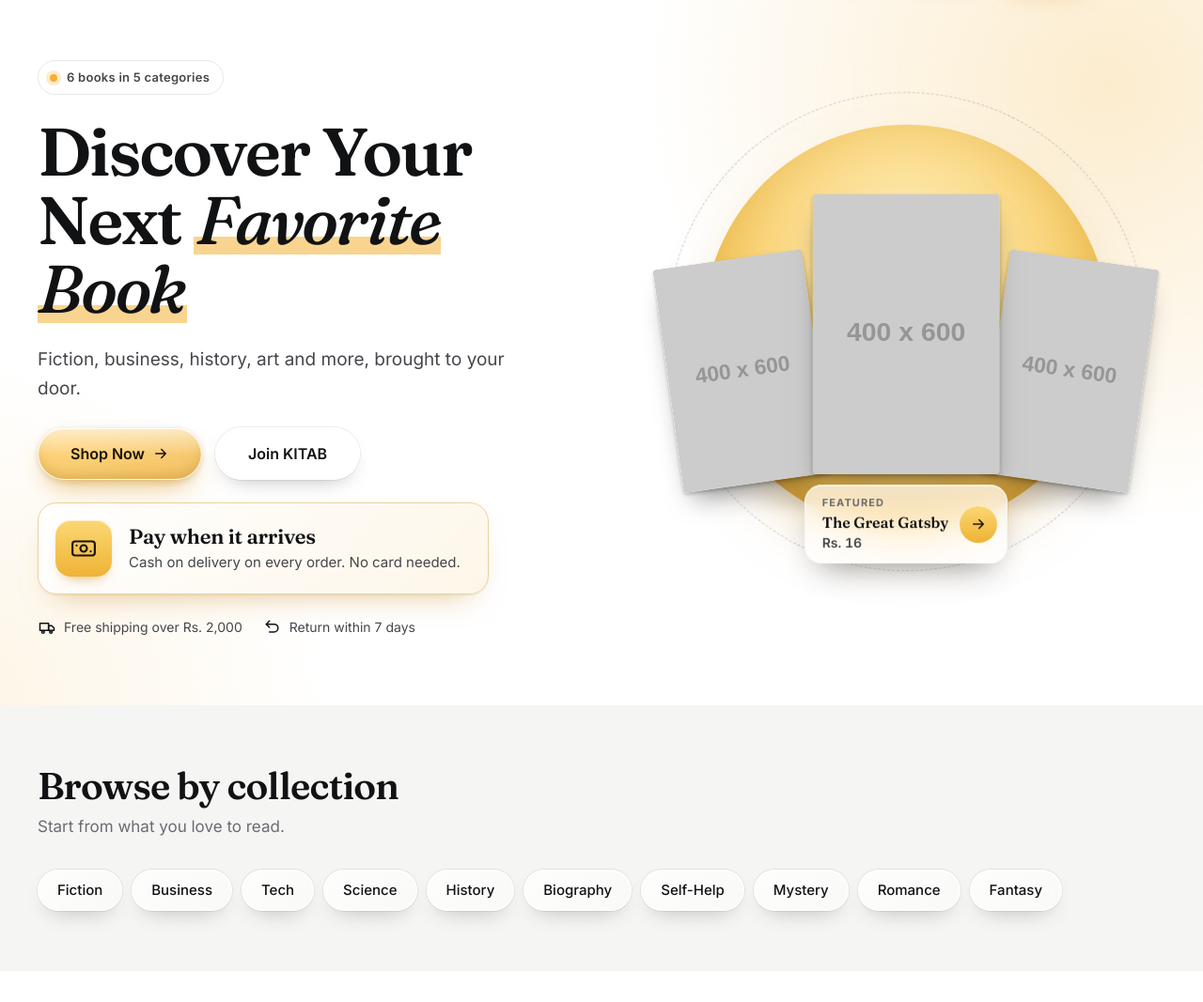
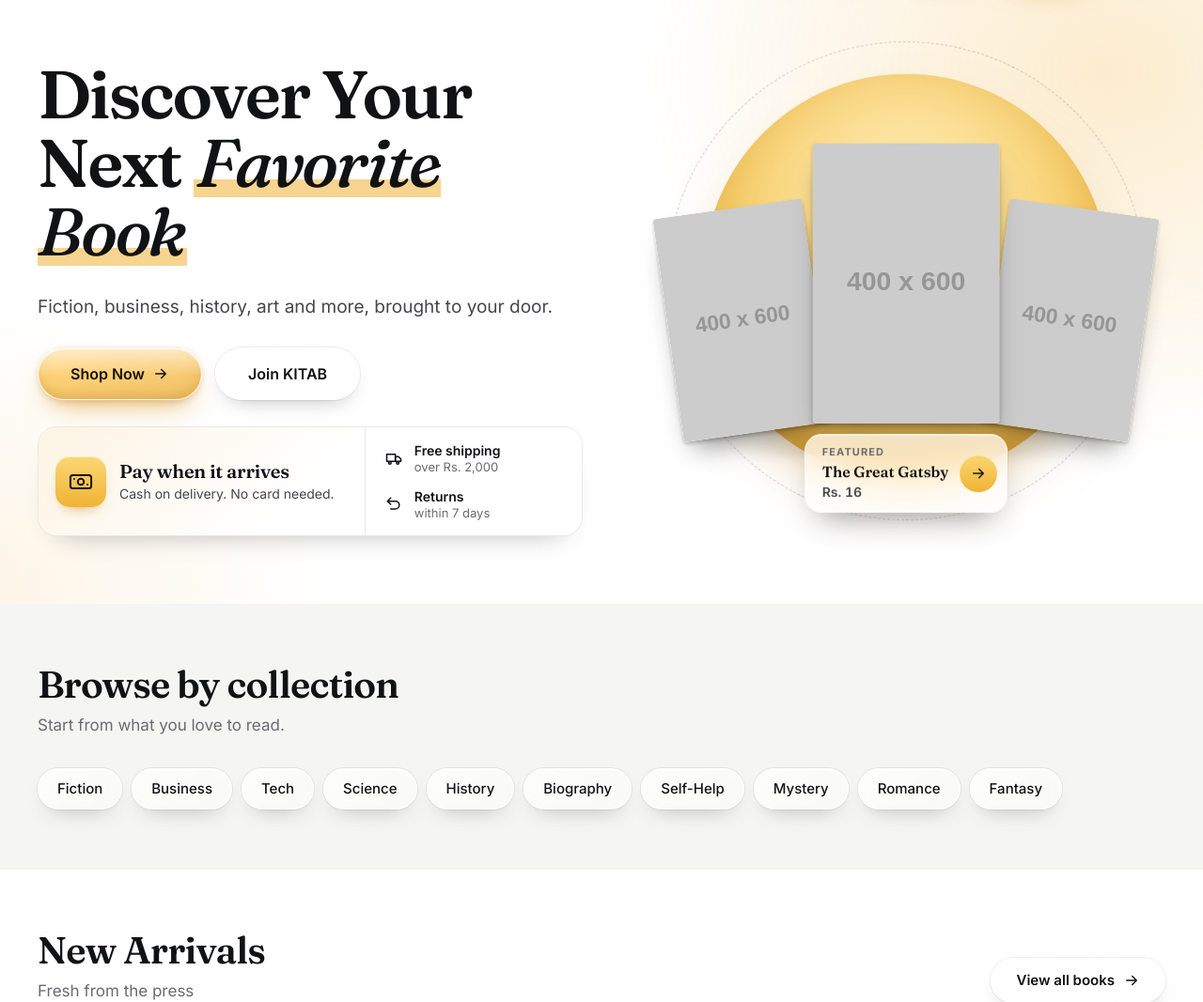
Before and after one commit to BisheshWaiba/Kitab, a PHP site: page /index.php in a window 1280 px wide. Shown: the part 113-1180 px from the top of the page at 94% size. Run offline with PHP 8.4, Linux system fonts and the light colour scheme; data comes from the database, SQL or seed files in the repository; tables that the repository leaves empty hold one stand-in row (values such as "Sample post"); grey boxes labelled with a size stand in for pictures from a placeholder-image service; some libraries are stand-ins or nearby versions.

Commit message:
Home hero: cleaner left side with one promise panel, no eyebrow

```diff
--- a/assets/css/home-flat.css
+++ b/assets/css/home-flat.css
@@ -7,26 +7,24 @@
   radial-gradient(55% 90% at 92% 12%, color-mix(in srgb, var(--k-gold) 24%, transparent), transparent 70%),
   radial-gradient(45% 70% at -4% 100%, color-mix(in srgb, var(--k-gold) 13%, transparent), transparent 70%); }
 .fh-hero { display: flex; flex-wrap: wrap; align-items: center; gap: 56px; padding-top: 64px; padding-bottom: 72px; }
-.fh-hero__copy { flex: 1 1 480px; min-width: 0; display: flex; flex-direction: column; gap: 24px; }
-.fh-hero__cta { display: flex; flex-wrap: wrap; gap: 14px; margin-top: 2px; }
+.fh-hero__copy { flex: 1 1 480px; min-width: 0; display: flex; flex-direction: column; gap: 28px; }
+.fh-hero__copy .fl-lede { max-width: 30em; text-wrap: balance; }
+.fh-hero__cta { display: flex; flex-wrap: wrap; gap: 14px; }
 
-/* the small pill over the headline: real numbers from the catalogue */
-.fh-eyebrow { align-self: flex-start; display: inline-flex; align-items: center; gap: 10px; margin: 0; padding: 7px 14px 7px 12px; border-radius: 999px; border: 1px solid var(--k-line); background: color-mix(in srgb, var(--k-white) 78%, transparent); font-size: 13px; font-weight: 600; letter-spacing: .02em; color: var(--k-ink-2); }
-.fh-eyebrow__dot { width: 8px; height: 8px; border-radius: 50%; background: var(--k-gold); box-shadow: 0 0 0 4px rgba(242, 177, 52, .25); }
+/* One quiet panel for the promises. "Pay when it arrives" is the shop's best selling point, so it gets the big half (a gold icon, the
+   promise in the display type); free shipping and returns share the other half, one above the other. */
+.fh-promise { display: grid; grid-template-columns: minmax(0, 1.5fr) minmax(0, 1fr); max-width: 580px; overflow: hidden; border-radius: 20px; border: 1px solid var(--k-line); background: var(--k-white); box-shadow: 0 16px 32px -24px rgba(17, 18, 20, .45); }
+.fh-pay { display: flex; align-items: center; gap: 14px; min-width: 0; padding: 20px 20px 20px 18px; background: linear-gradient(135deg, color-mix(in srgb, var(--k-gold) 14%, var(--k-white)), var(--k-white) 75%); }
+.fh-pay__icon { flex: none; display: grid; place-items: center; width: 54px; height: 54px; border-radius: 15px; color: #1B130A; background: linear-gradient(180deg, #FBD774, #EFB335); box-shadow: inset 0 1px 0 rgba(255, 255, 255, .6), 0 8px 16px -10px rgba(190, 120, 0, .8); }
+.fh-pay__text { display: flex; flex-direction: column; gap: 3px; min-width: 0; margin: 0; }
+.fh-pay__text strong { font: 600 20px/1.15 var(--k-display); letter-spacing: -.01em; color: var(--k-ink); }
+.fh-pay__text span { font-size: 14px; line-height: 1.4; color: var(--k-ink-2); }
 
-/* "Pay when it arrives" is the shop's best selling point, so it gets a card of its own under the buttons: a big amber icon, the
-   promise in the display type, and what it means. The other two promises (shipping, returns) stay a quiet line beneath it. */
-.fh-pay { display: flex; align-items: center; gap: 18px; max-width: 480px; padding: 18px 22px 18px 18px; box-sizing: border-box; border-radius: 20px; border: 1px solid color-mix(in srgb, var(--k-gold) 40%, var(--k-line));
-  background: linear-gradient(135deg, var(--k-white), color-mix(in srgb, var(--k-gold) 11%, var(--k-white)));
-  box-shadow: 0 16px 34px -20px rgba(190, 120, 0, .55), 0 1px 2px rgba(17, 18, 20, .06); }
-.fh-pay__icon { flex: none; display: grid; place-items: center; width: 60px; height: 60px; border-radius: 16px; color: #1B130A; background: linear-gradient(180deg, #FBD774, #EFB335); box-shadow: inset 0 1px 0 rgba(255, 255, 255, .6), 0 8px 16px -10px rgba(190, 120, 0, .8); }
-.fh-pay__text { display: flex; flex-direction: column; gap: 4px; min-width: 0; margin: 0; }
-.fh-pay__text strong { font: 600 22px/1.15 var(--k-display); letter-spacing: -.01em; color: var(--k-ink); }
-.fh-pay__text span { font-size: 15px; line-height: 1.45; color: var(--k-ink-2); }
-
-.fh-trust { display: flex; flex-wrap: wrap; gap: 10px 22px; margin: 0; padding: 0; list-style: none; font-size: 14px; color: var(--k-ink-2); }
-.fh-trust li { display: inline-flex; align-items: center; gap: 8px; white-space: nowrap; }
+.fh-trust { display: flex; flex-direction: column; justify-content: center; gap: 14px; margin: 0; padding: 16px 20px; list-style: none; border-left: 1px solid var(--k-line); }
+.fh-trust li { display: flex; align-items: center; gap: 12px; }
 .fh-trust svg { flex: none; color: var(--k-ink); }
+.fh-trust span { display: flex; flex-direction: column; gap: 1px; font-size: 13px; line-height: 1.25; color: var(--k-muted); }
+.fh-trust strong { font-size: 14px; font-weight: 600; color: var(--k-ink); }
 
 /* The hero arrives in order: the words rise a little, then the covers come up one after the other and the glass cards settle in.
    (People who asked for less motion get none of it.) */
@@ -35,11 +33,9 @@
   @keyframes fh-bob { 50% { translate: 0 -7px; } }
   @keyframes fh-spin { to { rotate: 360deg; } }
   .fh-hero__copy > * { animation: fh-rise .7s var(--k-ease) backwards; }
-  .fh-hero__copy > :nth-child(2) { animation-delay: .06s; }
-  .fh-hero__copy > :nth-child(3) { animation-delay: .12s; }
-  .fh-hero__copy > :nth-child(4) { animation-delay: .2s; }
-  .fh-hero__copy > :nth-child(5) { animation-delay: .28s; }
-  .fh-hero__copy > :nth-child(6) { animation-delay: .36s; }
+  .fh-hero__copy > :nth-child(2) { animation-delay: .07s; }
+  .fh-hero__copy > :nth-child(3) { animation-delay: .15s; }
+  .fh-hero__copy > :nth-child(4) { animation-delay: .25s; }
   .fh-fan a { animation: fh-rise .8s var(--k-ease) backwards; }
   .fh-fan a:nth-child(1) { animation-delay: .22s; }
   .fh-fan a:nth-child(2) { animation-delay: .36s; }
@@ -130,9 +126,9 @@
   .fh-chip--book { padding: 8px 8px 8px 14px; }
   .fh-chip__text strong { font-size: 14px; }
   .fh-chip__go { width: 34px; height: 34px; }
-  .fh-pay { padding: 16px 18px 16px 16px; gap: 16px; }
-  .fh-pay__icon { width: 54px; height: 54px; }
-  .fh-pay__text strong { font-size: 20px; }
+  .fh-promise { grid-template-columns: minmax(0, 1fr); }
+  .fh-pay { padding: 16px 18px 16px 16px; }
+  .fh-trust { flex-direction: row; justify-content: flex-start; gap: 12px 28px; padding: 14px 18px; border-left: 0; border-top: 1px solid var(--k-line); }
   .fh-best { gap: 36px; }
   .fh-best__row { grid-template-columns: repeat(3, minmax(0, 128px)); gap: 28px 14px; }
 }
--- a/index.php
+++ b/index.php
@@ -10,8 +10,7 @@ require_once 'includes/header.php';
 // Hero: three covers (books that have one), fanned out
 $hero_books = $conn->query("SELECT id, title, price, image FROM books WHERE image IS NOT NULL AND image <> '' ORDER BY id ASC LIMIT 3")->fetch_all(MYSQLI_ASSOC);
 
-// Real numbers for the hero: how many books and categories, the shop's average review rating, and the featured book (the middle cover)
-[$book_total, $cat_total] = array_map('intval', $conn->query("SELECT COUNT(*), COUNT(DISTINCT NULLIF(category, '')) FROM books")->fetch_row());
+// Real numbers for the hero: the shop's average review rating, and the featured book (the middle cover)
 $review_total = 0;
 $review_sum = 0.0;
 foreach (k_card_ratings() as [$n, $avg]) {
@@ -50,7 +49,6 @@ $fan_order = [2, 0, 1];
     <section class="fh-top">
         <div class="fl-wrap fh-hero">
             <div class="fh-hero__copy">
-                <p class="fh-eyebrow"><span class="fh-eyebrow__dot" aria-hidden="true"></span><?php echo $book_total . ($book_total === 1 ? ' book' : ' books') . ' in ' . $cat_total . ($cat_total === 1 ? ' category' : ' categories'); ?></p>
                 <h1 class="fl-h1">Discover Your Next <em>Favorite Book</em></h1>
                 <p class="fl-lede">Fiction, business, history, art and more, brought to your door.</p>
                 <div class="fh-hero__cta">
@@ -62,32 +60,35 @@ $fan_order = [2, 0, 1];
                     </a>
                     <a href="<?php echo BASE_URL; ?>frontend/register.php" class="k-btn k-btn--outline k-btn--lg">Join KITAB</a>
                 </div>
+                <?php $return_days = (int) (require __DIR__ . '/includes/legal_pages.php')['site']['return_days']; // the same promises the Book page makes ?>
+                <?php // One panel for the promises: "Pay when it arrives" gets the big half, shipping and returns share the other half. ?>
+                <div class="fh-promise">
                     <div class="fh-pay">
                         <span class="fh-pay__icon" aria-hidden="true">
-                        <svg width="30" height="30" viewBox="0 0 24 24" fill="none" stroke="currentColor" stroke-width="1.7"
+                            <svg width="28" height="28" viewBox="0 0 24 24" fill="none" stroke="currentColor" stroke-width="1.7"
                                 stroke-linecap="round" stroke-linejoin="round">
                                 <rect x="2.5" y="6" width="19" height="12" rx="2.2" /><circle cx="12" cy="12" r="2.8" /><path d="M6 9.5v.01M18 14.5v.01" />
                             </svg>
                         </span>
-                    <p class="fh-pay__text"><strong>Pay when it arrives</strong><span>Cash on delivery on every order. No card needed.</span></p>
+                        <p class="fh-pay__text"><strong>Pay when it arrives</strong><span>Cash on delivery. No card needed.</span></p>
                     </div>
-                <?php $return_days = (int) (require __DIR__ . '/includes/legal_pages.php')['site']['return_days']; // the same promises the Book page makes ?>
-                <ul class="fh-trust" aria-label="How buying works">
+                    <ul class="fh-trust" aria-label="More about buying">
                         <li>
                             <svg width="20" height="20" viewBox="0 0 24 24" fill="none" stroke="currentColor" stroke-width="1.8"
                                 stroke-linecap="round" stroke-linejoin="round" aria-hidden="true">
                                 <path d="M3 7h11v9H3z" /><path d="M14 10h4l3 3v3h-7z" /><circle cx="7" cy="18" r="1.6" /><circle cx="17" cy="18" r="1.6" />
                             </svg>
-                        Free shipping over Rs. <?php echo number_format(K_FREE_SHIPPING_AT); ?>
+                            <span><strong>Free shipping</strong>over Rs. <?php echo number_format(K_FREE_SHIPPING_AT); ?></span>
                         </li>
                         <li>
                             <svg width="20" height="20" viewBox="0 0 24 24" fill="none" stroke="currentColor" stroke-width="1.8"
                                 stroke-linecap="round" stroke-linejoin="round" aria-hidden="true">
                                 <path d="M4 8h10a5 5 0 0 1 0 10H8" /><path d="M8 4 4 8l4 4" />
                             </svg>
-                        Return within <?php echo $return_days; ?> days
+                            <span><strong>Returns</strong>within <?php echo $return_days; ?> days</span>
                         </li>
                     </ul>
+                </div>
             </div>
 
             <?php // The stage: a golden disc, the covers fanned out in front of it, and two glass cards with real numbers (the shop's average rating, the featured book). ?>
```
Lines whose indentation alone changed are shown as unchanged.
